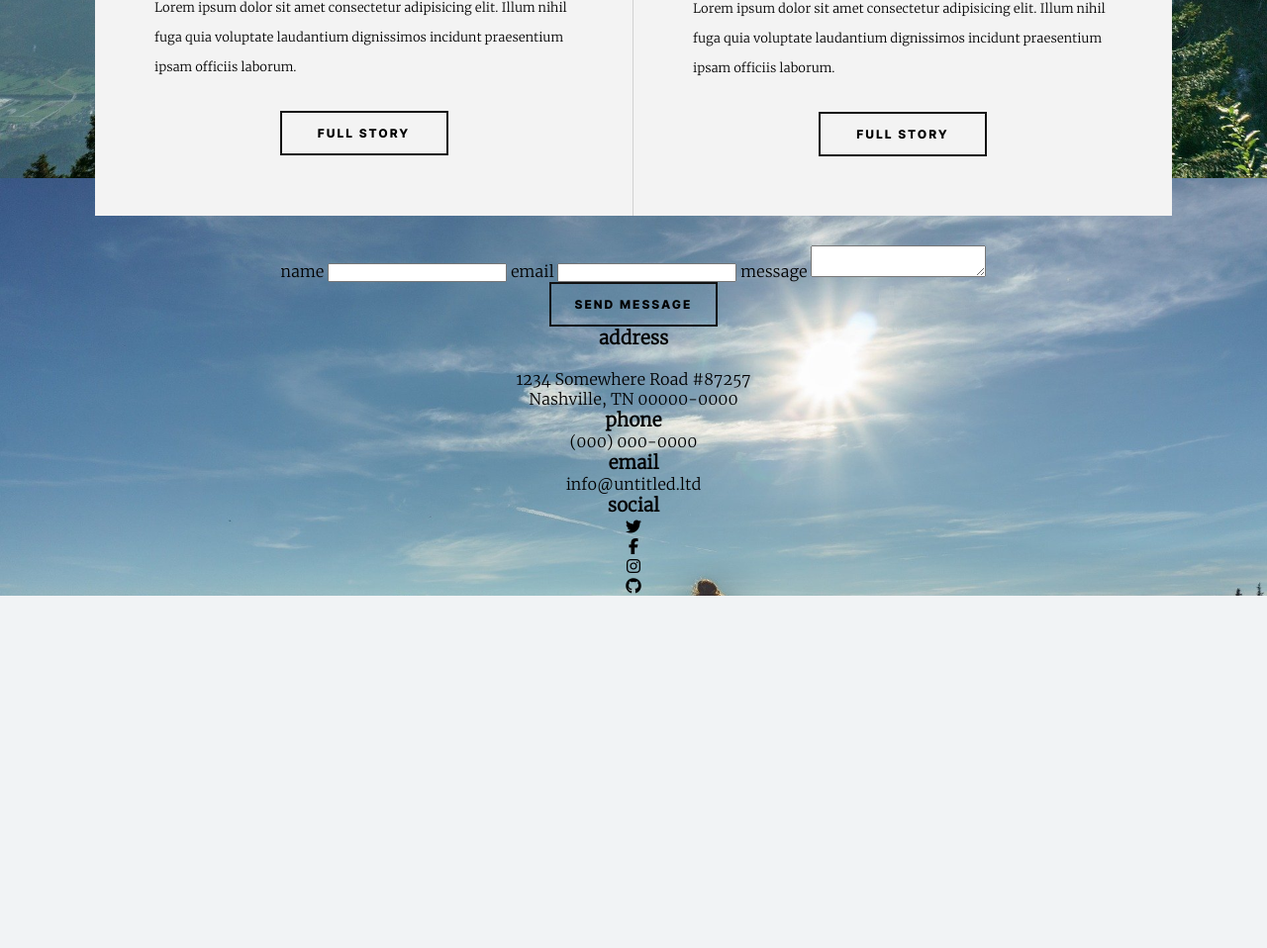
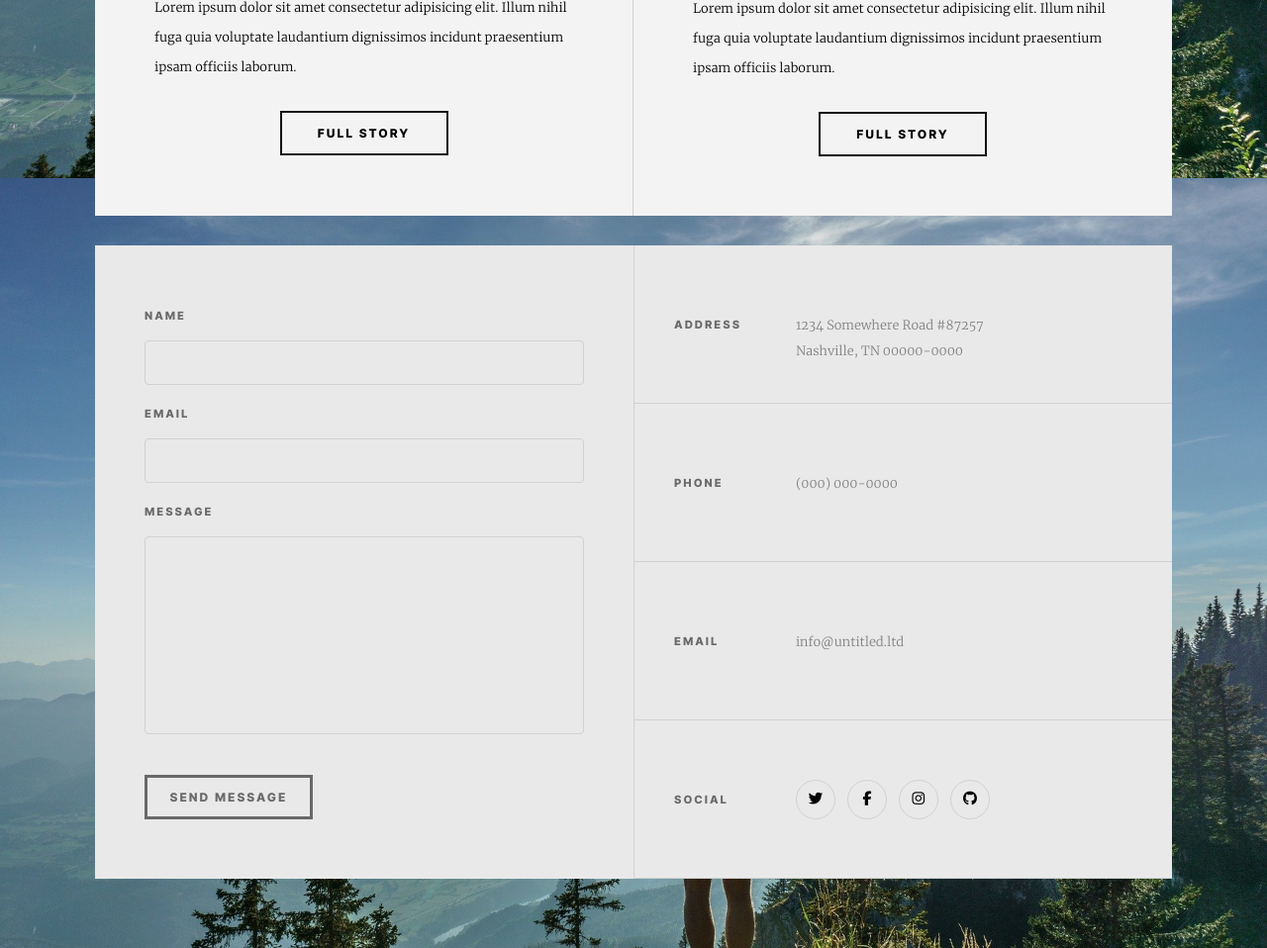
Before and after one commit to adminnono/adminnono.github.io, a PHP site: page / in a window 1280 px wide. Shown: the part 2494-3452 px from the top of the page at 99% size. Before the commit the page ends 3096 px from the top, so only its background shows below. Run offline with PHP 8.4, Linux system fonts and the light colour scheme.

Commit message:
Ajout du footer

```diff
--- a/montagne/assets/styles/index.css
+++ b/montagne/assets/styles/index.css
@@ -304,4 +304,101 @@ main .section2 .right-part p {
 }
 main .section2 .left-part {
   border-right: 1px solid rgb(209, 209, 209);
+}
+
+footer {
+  background: rgb(233, 233, 233);
+  min-height: 640px;
+  width: 85%;
+  margin: 0 auto 70px;
+  display: grid;
+  grid-template-columns: 50% 50%;
+}
+footer form {
+  display: grid;
+  gap: 18px;
+  padding: 60px 50px;
+  grid-template-rows: 18px 45px 18px 45px 18px 200px 1fr;
+}
+footer form label {
+  display: -webkit-box;
+  display: -ms-flexbox;
+  display: flex;
+  -webkit-box-align: end;
+      -ms-flex-align: end;
+          align-items: flex-end;
+  font-size: 0.7rem;
+  font-family: inter-bold, sans-serif;
+  letter-spacing: 2px;
+  text-transform: uppercase;
+  color: rgb(105, 105, 105);
+}
+footer form input[type=text],
+footer form textarea {
+  background: none;
+  border: 1px solid rgb(209, 209, 209);
+  border-radius: 4px;
+  resize: none;
+}
+footer form .submit-container {
+  display: -webkit-box;
+  display: -ms-flexbox;
+  display: flex;
+  -webkit-box-align: end;
+      -ms-flex-align: end;
+          align-items: flex-end;
+}
+footer form .submit-container .btn {
+  color: rgb(105, 105, 105);
+  border: 3px solid rgb(105, 105, 105);
+}
+footer .infos-contact {
+  border-left: 1px solid rgb(209, 209, 209);
+  display: grid;
+  grid-template-rows: repeat(4, 1fr);
+}
+footer .infos-contact div {
+  border-bottom: 1px solid rgb(209, 209, 209);
+  display: grid;
+  grid-template-columns: 30% 70%;
+  -webkit-box-align: center;
+      -ms-flex-align: center;
+          align-items: center;
+}
+footer .infos-contact div h3 {
+  font-family: inter-bold, sans-serif;
+  letter-spacing: 2px;
+  text-transform: uppercase;
+  font-size: 0.7rem;
+  padding-left: 40px;
+  text-align: left;
+  color: rgb(105, 105, 105);
+}
+footer .infos-contact div p {
+  font-size: 0.8rem;
+  line-height: 26px;
+  text-align: left;
+  color: grey;
+}
+footer .infos-contact .social ul {
+  display: -webkit-box;
+  display: -ms-flexbox;
+  display: flex;
+}
+footer .infos-contact .social ul li {
+  border: 1px solid rgb(209, 209, 209);
+  border-radius: 150px;
+  height: 40px;
+  width: 40px;
+  font-size: 0.9rem;
+  margin-right: 12px;
+  display: -webkit-box;
+  display: -ms-flexbox;
+  display: flex;
+  -webkit-box-pack: center;
+      -ms-flex-pack: center;
+          justify-content: center;
+  -webkit-box-align: center;
+      -ms-flex-align: center;
+          align-items: center;
 }/*# sourceMappingURL=index.css.map */
```
Also changed, not shown: montagne/assets/styles/layouts/_footer.scss (+82 -0 lines), 1 other file.
